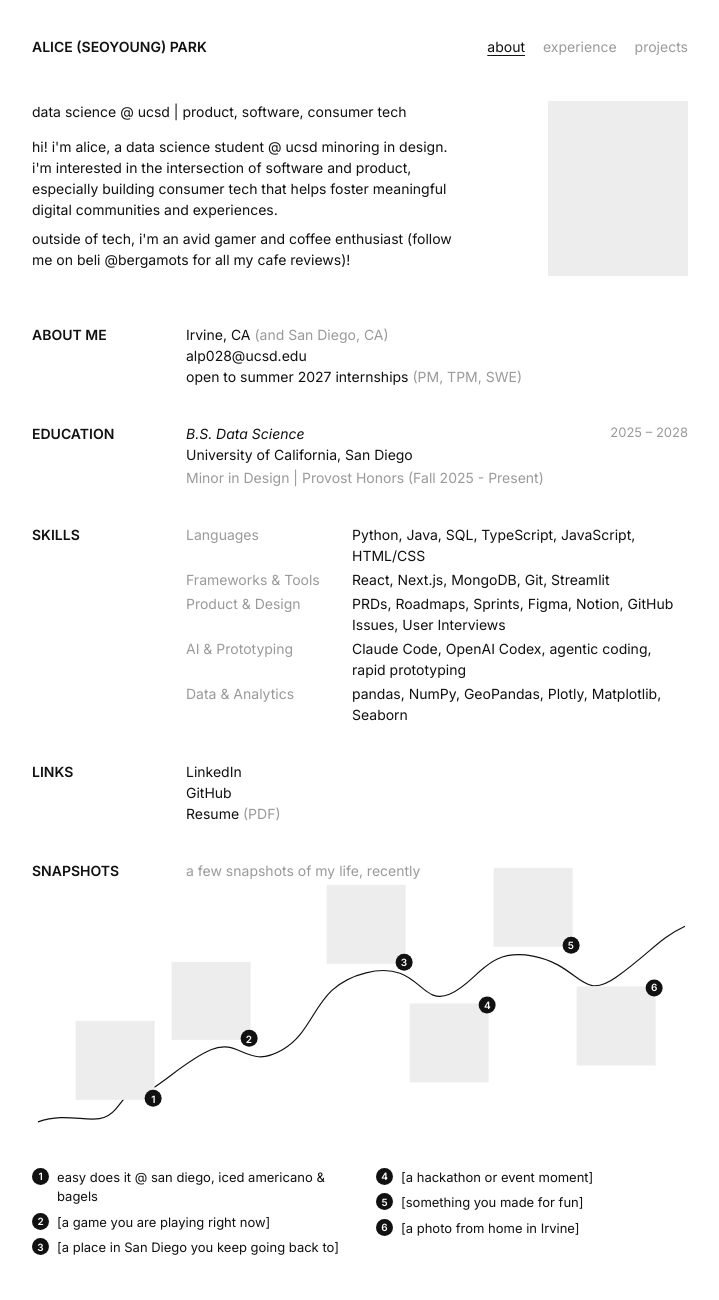
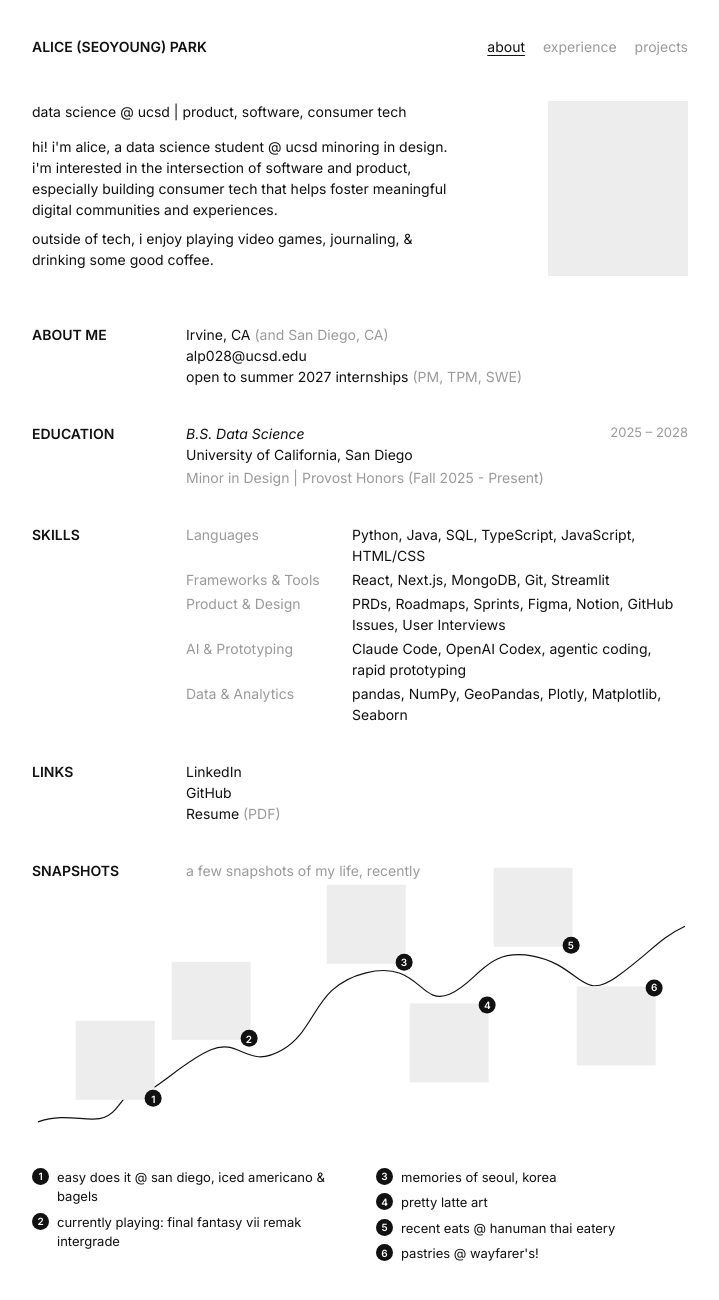
Before and after one commit to apalicepark/personal-website, a plain HTML site: page index.html in a window 1280 px wide. Shown: the top 1300 px of the page, without its empty margins (280-999 px from the left). Drawn offline with Linux system fonts and the light colour scheme.

Commit message:
updated info

```diff
--- a/index.html
+++ b/index.html
@@ -25,7 +25,7 @@
     <div>
       <div class="role">data science @ ucsd | product, software, consumer tech</div>
       <p class="bio">hi! i'm alice, a data science student @ ucsd minoring in design. i'm interested in the intersection of software and product, especially building consumer tech that helps foster meaningful digital communities and experiences.</p>
-      <p class="bio">outside of tech, i'm an avid gamer and coffee enthusiast (follow me on beli @bergamots for all my cafe reviews)!</p>
+      <p class="bio">outside of tech, i enjoy playing video games, journaling, & drinking some good coffee.</p>
     </div>
     <!-- Put a photo named photo.jpg in this folder. Until then this shows as a grey box. -->
     <figure class="photo"><img src="photo.jpg" alt="Alice" onerror="this.remove()"></figure>
@@ -96,11 +96,11 @@
     </div>
     <ol class="captions">
       <li><span class="num">1</span><span>easy does it @ san diego, iced americano & bagels</span></li>
-      <li><span class="num">2</span><span>[a game you are playing right now]</span></li>
-      <li><span class="num">3</span><span>[a place in San Diego you keep going back to]</span></li>
-      <li><span class="num">4</span><span>[a hackathon or event moment]</span></li>
-      <li><span class="num">5</span><span>[something you made for fun]</span></li>
-      <li><span class="num">6</span><span>[a photo from home in Irvine]</span></li>
+      <li><span class="num">2</span><span>currently playing: final fantasy vii remak intergrade</span></li>
+      <li><span class="num">3</span><span>memories of seoul, korea</span></li>
+      <li><span class="num">4</span><span>pretty latte art</span></li>
+      <li><span class="num">5</span><span>recent eats @ hanuman thai eatery</span></li>
+      <li><span class="num">6</span><span>pastries @ wayfarer's!</span></li>
     </ol>
   </section>
 
```
